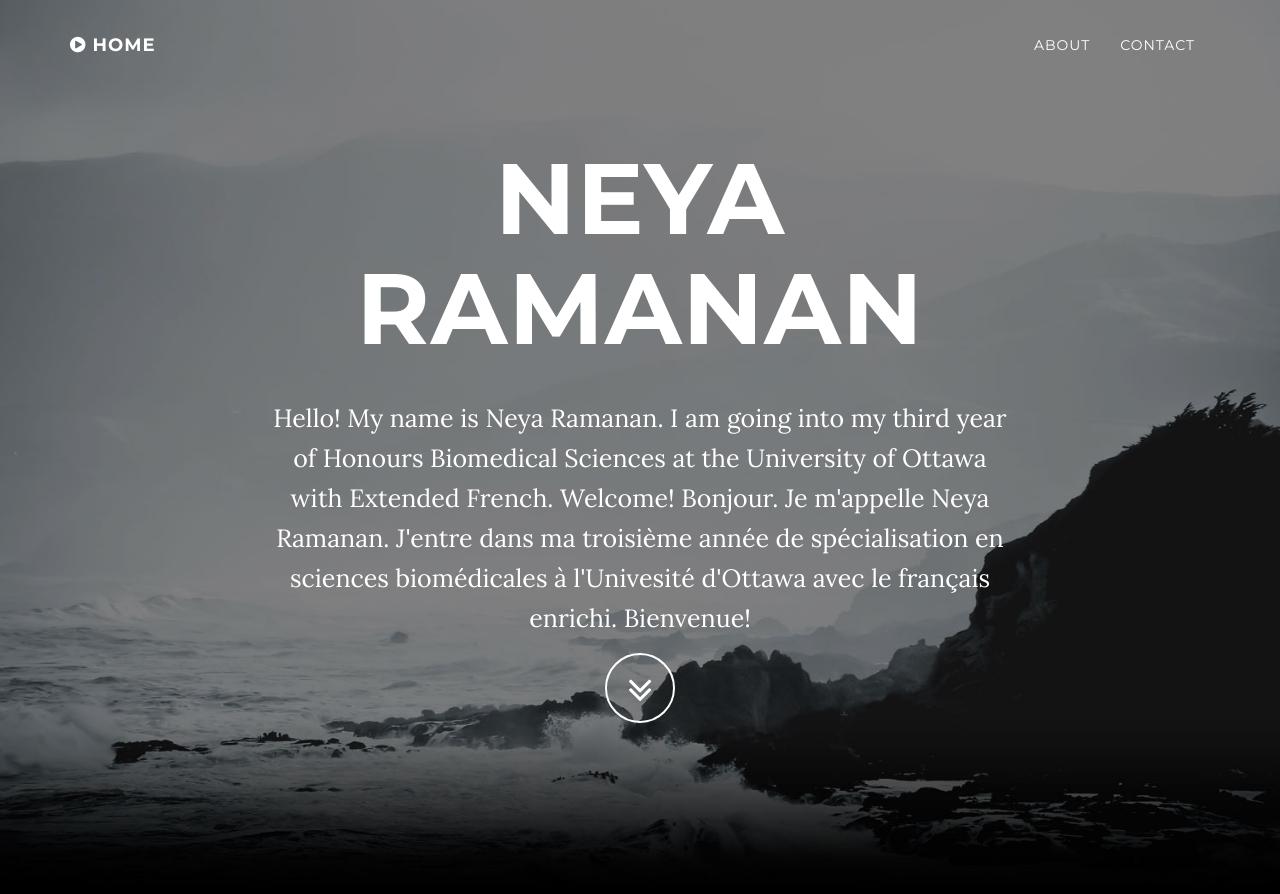
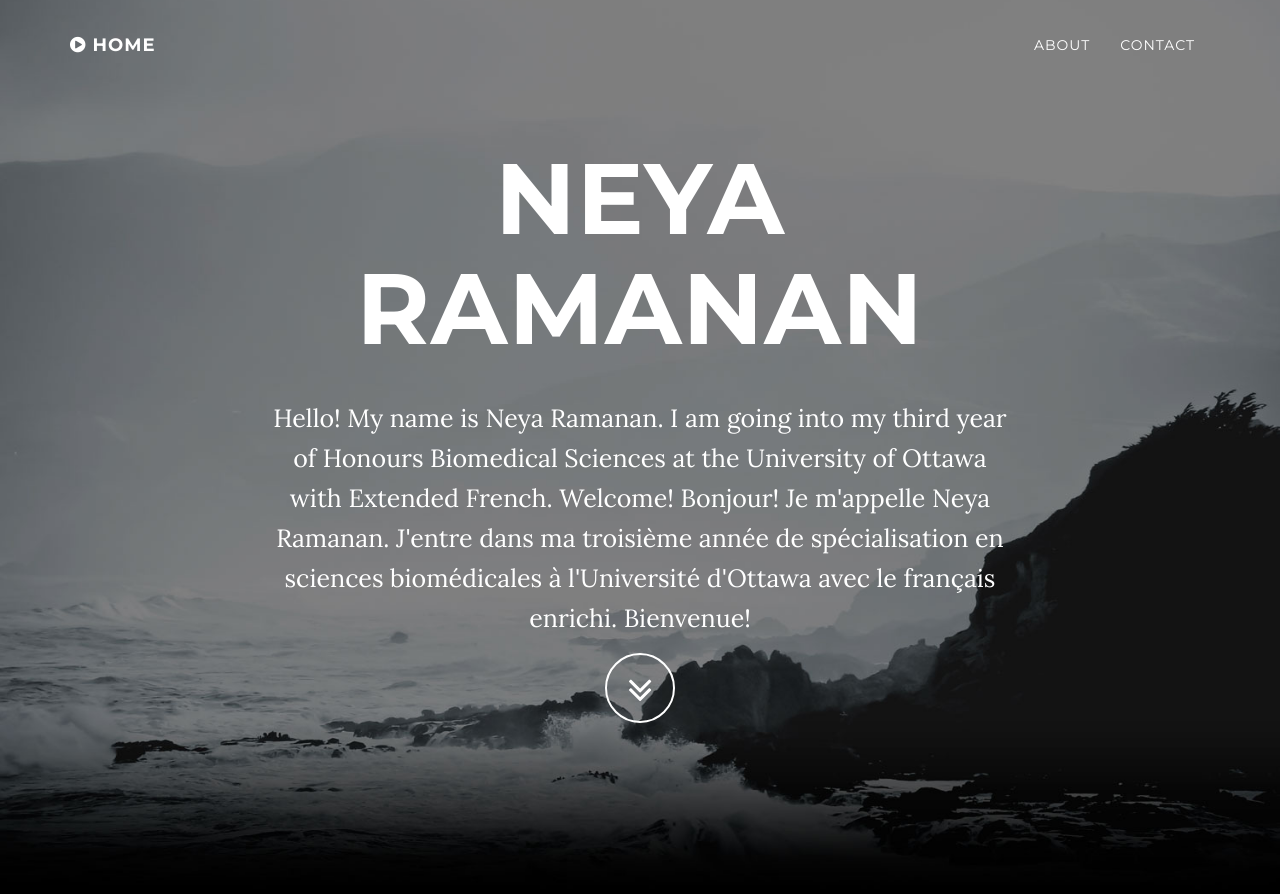
Before and after one commit to nrama080/nrama080.github.io, a Jekyll site: the page built from index.html, in a window 1280 px wide and 900 px high. Shown: the top 894 px of the window. Built offline with Jekyll 4.4.1, drawn with Linux system fonts in a browser that asks for light colours.

Commit message:
typos in intro

```diff
--- a/_config.yml
+++ b/_config.yml
@@ -2,7 +2,7 @@
 title: Neya Ramanan
 email: nrama080@uottawa.ca
 url: nrama080.github.io
-description: "Hello! My name is Neya Ramanan. I am going into my third year of Honours Biomedical Sciences at the University of Ottawa with Extended French. Welcome!              Bonjour. Je m'appelle Neya Ramanan. J'entre dans ma troisième année de spécialisation en sciences biomédicales à l'Univesité d'Ottawa avec le français enrichi. Bienvenue!"
+description: "Hello! My name is Neya Ramanan. I am going into my third year of Honours Biomedical Sciences at the University of Ottawa with Extended French. Welcome! Bonjour! Je m'appelle Neya Ramanan. J'entre dans ma troisième année de spécialisation en sciences biomédicales à l'Université d'Ottawa avec le français enrichi. Bienvenue!"
 
 # Color settings (hex-codes without the leading hash-tag)
 color:
```
